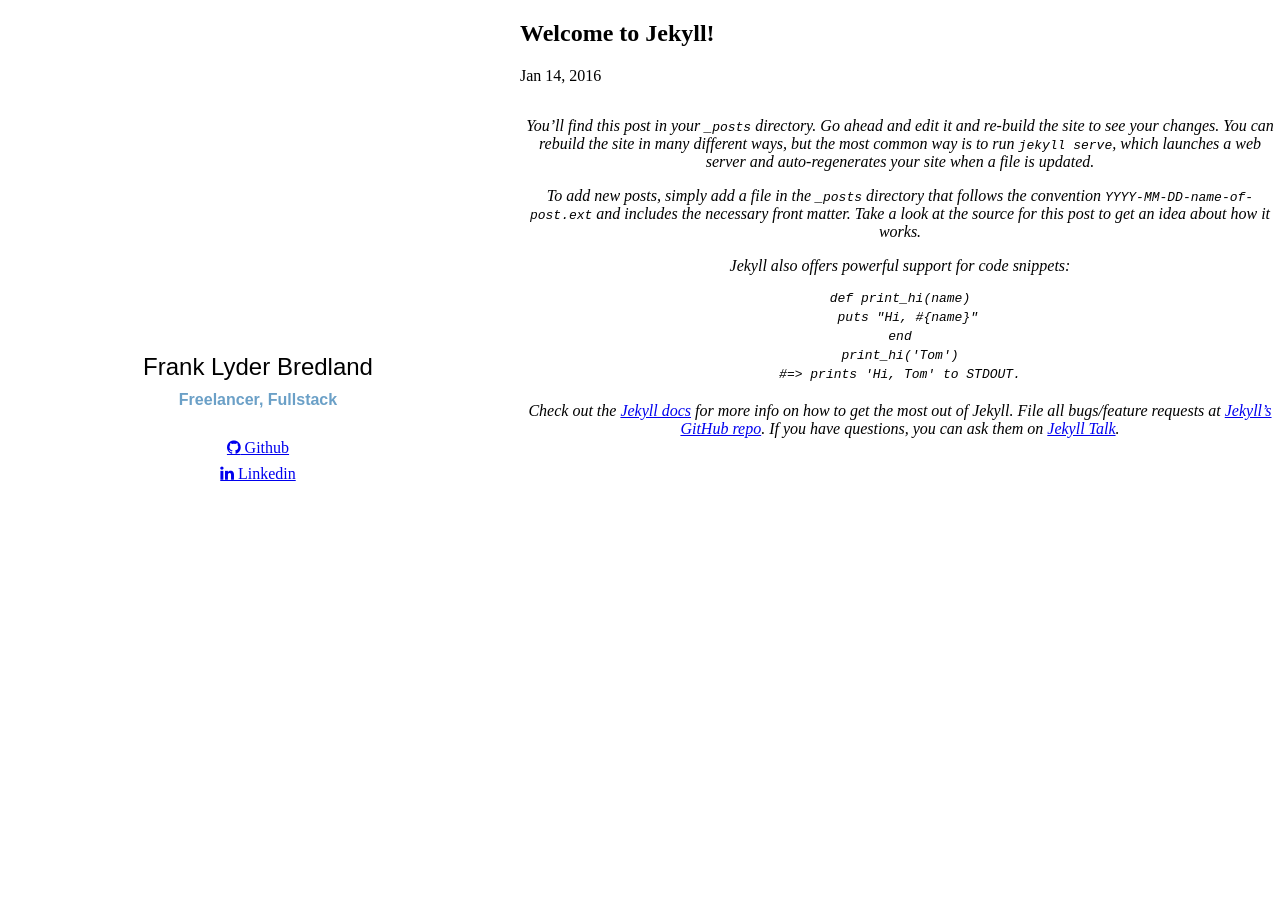
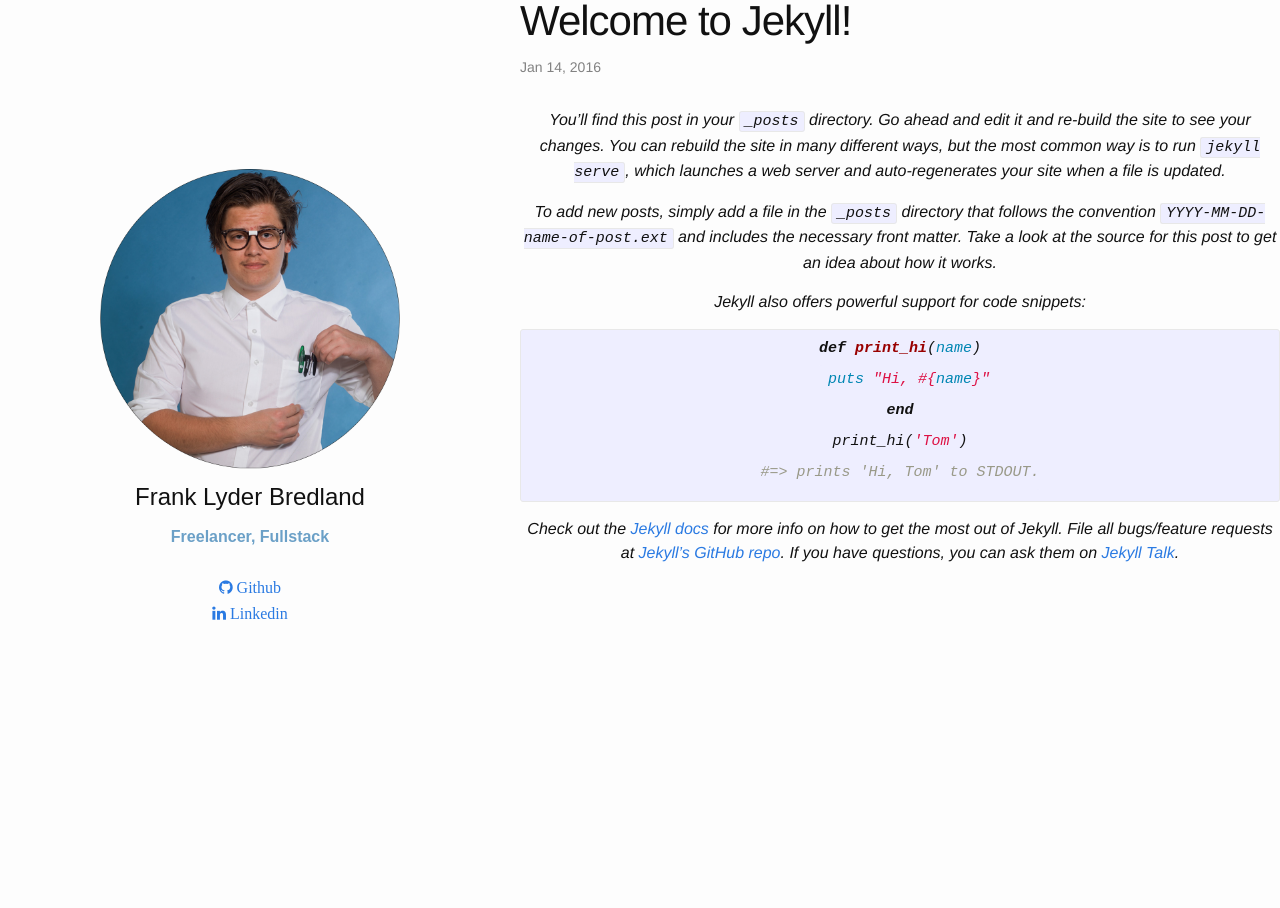
Before and after one commit to TheKnarf/theknarf.github.io, a Jekyll site: the page built from _posts/2016-01-14-welcome-to-jekyll.markdown, in a window 1280 px wide. Built offline with Jekyll 4.4.1, drawn with Linux system fonts in a browser that asks for light colours; nearby versions of some CDN libraries.

Commit message:
Fixing and reorganizing some files

```diff
--- a/_config.yml
+++ b/_config.yml
@@ -12,7 +12,7 @@
   line in _config.yml. It will appear in your document head meta (for
   Google search results) and in your feed.xml site description.
 baseurl: "" # the subpath of your site, e.g. /blog
-url: "http://yourdomain.com" # the base hostname & protocol for your site
+url: "http://theknarf.com" # the base hostname & protocol for your site
 github_username:  theknarf
 
 # Build settings
--- a/_includes/sidebar.html
+++ b/_includes/sidebar.html
@@ -1,7 +1,7 @@
 <div class="center-vertical">
 	<div class="profile">
 		<div class="profile-img">
-			<img src="img/profile.png" alt="" />
+			<img src="/img/profile.png" alt="" />
 		</div>
 		<div class="info">
 			<span class="name"> Frank Lyder Bredland </span>
@@ -9,5 +9,17 @@
 			<a class="github fa fa-github" href="https://github.com/TheKnarf"> Github </a>
 			<a class="linkedin fa fa-linkedin" href="https://no.linkedin.com/in/bredland"> Linkedin </a>
 		</div>
+		<!--
+		<div>
+			<span> Links </span>
+			<div>
+			{% for my_page in site.pages %}
+	          {% if my_page.title %}
+	          <a class="page-link" href="{{ my_page.url | prepend: site.baseurl }}">{{ my_page.title }}</a>
+	          {% endif %}
+	        {% endfor %}
+	        </div>
+		</div>
+		-->
 	</div>
 </div>
--- a/_layouts/default.html
+++ b/_layouts/default.html
@@ -1,20 +1,13 @@
 <!DOCTYPE html>
 <html>
-
   {% include head.html %}
-
   <body>
-
-    {% include header.html %}
 
     {% include sidebar.html %}
 
-    <div class="content">
-        {{ content }}
-    </div>
+    <div class="content">{{ content }}</div>
 
     {% include footer.html %}
 
   </body>
-
 </html>
--- /dev/null
+++ b/_sass/_sidebar.scss
@@ -0,0 +1,63 @@
+body, html {
+	height: 100%;
+}
+
+.center-vertical {
+	display: flex;
+	align-items: center;
+	min-height: 100%;
+	max-width: 520px;
+}
+
+.profile {
+	margin-top: -100px;
+	margin-left: 100px;
+}
+
+.profile > * {
+	display: block;
+	font-family: sans-serif;
+	text-align: center;
+	width: 300px;
+}
+
+.profile-img img {
+	width: 100%;
+}
+
+.info > * {
+	display: block;
+	margin-top: 10px;
+	margin-bottom: 10px;
+}
+
+.info .name {
+	font-size: 1.5em;
+}
+
+.info .title {
+	color: #6ba0c7;
+	font-weight: bold;
+	margin-bottom: 30px;
+}
+
+.content {
+	position: fixed;
+	top: 0px;
+	left: 520px;
+	bottom: 0px;
+	right: 0px;
+}
+
+.content div {
+  display: table;
+  width: 100%;
+  height: 100%;
+  text-align: center;
+  font-style: italic;
+}
+
+.content span {
+  display: table-cell;
+  vertical-align: middle;
+}
--- /dev/null
+++ b/_sass/_variables.scss
@@ -0,0 +1,21 @@
+$base-font-family: "Helvetica Neue", Helvetica, Arial, sans-serif;
+$base-font-size:   16px;
+$base-font-weight: 400;
+$small-font-size:  $base-font-size * 0.875;
+$base-line-height: 1.5;
+
+$spacing-unit:     30px;
+
+$text-color:       #111;
+$background-color: #fdfdfd;
+$brand-color:      #2a7ae2;
+
+$grey-color:       #828282;
+$grey-color-light: lighten($grey-color, 40%);
+$grey-color-dark:  darken($grey-color, 25%);
+
+// Width of the content area
+$content-width:    800px;
+
+$on-palm:          600px;
+$on-laptop:        800px;
--- a/css/main.scss
+++ b/css/main.scss
@@ -2,33 +2,6 @@
 # Only the main Sass file needs front matter (the dashes are enough)
 ---
 @charset "utf-8";
-
-
-/*
-// Our variables
-$base-font-family: "Helvetica Neue", Helvetica, Arial, sans-serif;
-$base-font-size:   16px;
-$base-font-weight: 400;
-$small-font-size:  $base-font-size * 0.875;
-$base-line-height: 1.5;
-
-$spacing-unit:     30px;
-
-$text-color:       #111;
-$background-color: #fdfdfd;
-$brand-color:      #2a7ae2;
-
-$grey-color:       #828282;
-$grey-color-light: lighten($grey-color, 40%);
-$grey-color-dark:  darken($grey-color, 25%);
-
-// Width of the content area
-$content-width:    800px;
-
-$on-palm:          600px;
-$on-laptop:        800px;
-
-
 
 // Use media queries like this:
 // @include media-query($on-palm) {
@@ -43,76 +16,11 @@
     }
 }
 
-
-
 // Import partials from `sass_dir` (defaults to `_sass`)
 @import
+		"variables",
         "base",
         "layout",
-        "syntax-highlighting"
+        "syntax-highlighting",
+        "sidebar"
 ;
-*/
-
-body, html {
-	height: 100%;
-}
-
-.center-vertical {
-	display: flex;
-	align-items: center;
-	min-height: 100%;
-	max-width: 520px;
-}
-
-.profile {
-	margin-top: -100px;
-	margin-left: 100px;
-}
-
-.profile > * {
-	display: block;
-	font-family: sans-serif;
-	text-align: center;
-	width: 300px;
-}
-
-.profile-img img {
-	width: 100%;
-}
-
-.info > * {
-	display: block;
-	margin-top: 10px;
-	margin-bottom: 10px;
-}
-
-.info .name {
-	font-size: 1.5em;
-}
-
-.info .title {
-	color: #6ba0c7;
-	font-weight: bold;
-	margin-bottom: 30px;
-}
-
-.content {
-	position: fixed;
-	top: 0px;
-	left: 520px;
-	bottom: 0px;
-	right: 0px;
-}
-
-.content div {
-  display: table;
-  width: 100%;
-  height: 100%;
-  text-align: center;
-  font-style: italic;
-}
-
-.content span {
-  display: table-cell;
-  vertical-align: middle;
-}
```
Also changed, not shown: _includes/header.html (deleted, +0 -29 lines).
